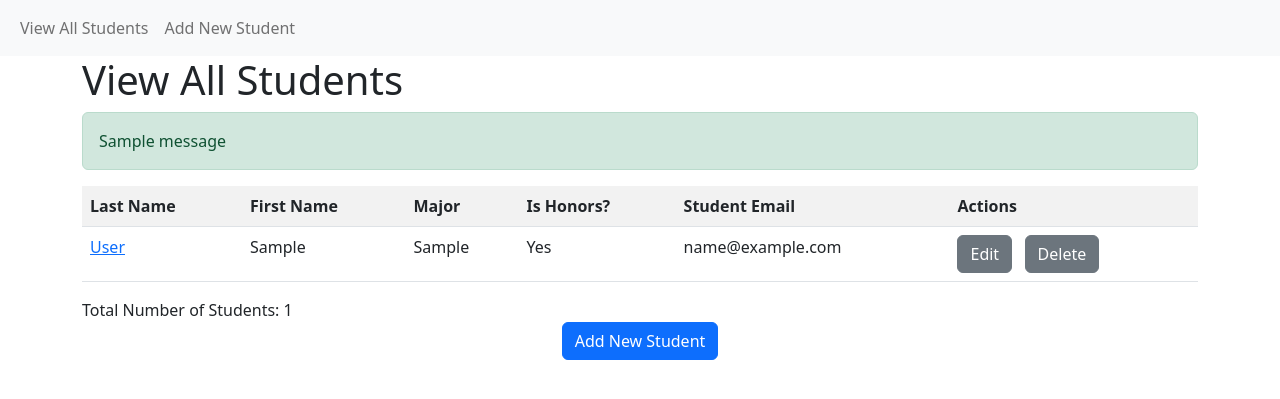
After one commit to LocLe24/helloWorld2, a Flask app: page /student/view in a window 1280 px wide. The commit adds this page. Shown: the top 399 px of the page. Run offline with Flask 3, Linux system fonts and the light colour scheme; tables that the repository leaves empty hold one stand-in row (values such as "Sample post"); one stand-in notice (Sample message) is shown.

Commit message:
inserted email address

```diff
--- a/app.py
+++ b/app.py
@@ -1,34 +1,134 @@
-from flask import Flask, render_template, request
+import os
+from flask import Flask, render_template, request, redirect, url_for, flash
+from models import db, Student, Major
+from datetime import datetime as dt
+
+basedir = os.path.abspath(os.path.dirname(__file__))
 
 app = Flask(__name__)
+app.config['SQLALCHEMY_DATABASE_URI'] = 'sqlite:///' + os.path.join(basedir, 'university.db')
+app.config['SQLALCHEMY_TRACK_MODIFICATIONS'] = False
+app.config['SECRET_KEY'] = 'beyond_course_scope'
+db.init_app(app)
+
+
+@app.route('/student/view')
+def student_view_all():
+    students = Student.query.outerjoin(Major, Student.major_id == Major.major_id) \
+        .add_entity(Major) \
+        .order_by(Student.last_name, Student.first_name) \
+        .all()
+    return render_template('student_view_all.html', students=students)
+
+
+@app.route('/student/view/<int:student_id>')
+def student_view(student_id):
+    student = Student.query.filter_by(student_id=student_id).first()
+    majors = Major.query.order_by(Major.major) \
+        .order_by(Major.major) \
+        .all()
+
+    if student:
+        return render_template('student_entry.html', student=student, majors=majors, action='read')
+
+    else:
+        flash(f'Student attempting to be viewed could not be found!', 'error')
+        return redirect(url_for('student_view_all'))
+
+@app.route('/student/create', methods=['GET', 'POST'])
+def student_create():
+    if request.method == 'GET':
+        majors = Major.query.order_by(Major.major) \
+            .order_by(Major.major) \
+            .all()
+        return render_template('student_entry.html', majors=majors, action='create')
+    elif request.method == 'POST':
+        first_name = request.form['first_name']
+        last_name = request.form['last_name']
+        major_id = request.form['major_id']
+
+        birth_date = request.form['birth_date']
+        is_honors = True if 'is_honors' in request.form else False
+        student_email = request.form['student_email']
+
+        student = Student(first_name=first_name, last_name=last_name, major_id=major_id,
+                          birth_date=dt.strptime(birth_date, '%Y-%m-%d'), is_honors=is_honors,
+                          student_email=student_email)
+        db.session.add(student)
+        db.session.commit()
+        flash(f'{first_name} {last_name} was successfully added!', 'success')
+        return redirect(url_for('student_view_all'))
+
+    flash('Invalid action. Please try again.', 'error')
+    return redirect(url_for('student_view_all'))
+
+
+@app.route('/student/update/<int:student_id>', methods=['GET', 'POST'])
+def student_edit(student_id):
+    if request.method == 'GET':
+        student = Student.query.filter_by(student_id=student_id).first()
+        majors = Major.query.order_by(Major.major) \
+            .order_by(Major.major) \
+            .all()
+
+        if student:
+            return render_template('student_entry.html', student=student, majors=majors, action='update')
+
+        else:
+            flash(f'Student attempting to be edited could not be found!', 'error')
+
+    elif request.method == 'POST':
+        student = Student.query.filter_by(student_id=student_id).first()
+
+        if student:
+            student.first_name = request.form['first_name']
+            student.last_name = request.form['last_name']
+            student.major_id = request.form['major_id']
+            student.birthdate = dt.strptime(request.form['birth_date'], '%Y-%m-%d')
+            student.num_credits_completed = request.form['num_credits_completed']
+            student.gpa = request.form['gpa']
+            student.is_honors = True if 'is_honors' in request.form else False
+
+            db.session.commit()
+            flash(f'{student.first_name} {student.last_name} was successfully updated!', 'success')
+        else:
+            flash(f'Student attempting to be edited could not be found!', 'error')
+
+        return redirect(url_for('student_view_all'))
+
+    return redirect(url_for('student_view_all'))
+
+@app.route('/student/delete/<int:student_id>')
+def student_delete(student_id):
+    student = Student.query.filter_by(student_id=student_id).first()
+
+    if student:
+        db.session.delete(student)
+        db.session.commit()
+        flash(f'{student} was successfully deleted!', 'success')
+    else:
+        flash(f'Delete failed! Student could not be found.', 'error')
+
+    return redirect(url_for('student_view_all'))
 
 
 @app.route('/')
-def hello_world():  # put application's code here
-    return 'Hello World from Loc Le. I am adding my first code change'
-
-@app.route('/hello')
-def hello():
-    return render_template('hello.html')
-
-@app.route('/about')
-def about():
-    return render_template('about.html')
-
-
-@app.route('/FavoriteCourse')
-def favorite_course():
-    print('BMGT' + request.args.get('subject'))
-    print('407' + request.args.get('Course_Number'))
-    return render_template('FavoriteCourse.html')
-
-@app.route('/contact' , methods=['GET', 'POST'])
-def contact():
-    if request.method == 'POST':
-        return render_template('contact.html', form_submitted=True)
-    else:
-        return render_template('contact.html')
+def home():
+    return redirect(url_for('student_view_all'))
 
 
 if __name__ == '__main__':
+    with app.app_context():
+        db.create_all()
+
+        # Execute only once! Initial loading of available majors
+        """
+        majors = ['Accounting', 'Finance', 'Information Systems', 'International Business', 'Management', \
+                    'Operations Management & Business Analytics', 'Supply Chain Management']
+        for each_major in majors:
+            print(each_major)
+            amajor = Major(major=each_major)
+            db.session.add(amajor)
+            db.session.commit()
+        """
     app.run()
--- a/templates/about.html
+++ b/templates/about.html
@@ -3,6 +3,7 @@
 <head>
     <meta charset="UTF-8">
     <title>About</title>
+    <link href="https://cdn.jsdelivr.net/npm/bootstrap@5.2.3/dist/css/bootstrap.min.css" rel="stylesheet" integrity="sha384-rbsA2VBKQhggwzxH7pPCaAqO46MgnOM80zW1RWuH61DGLwZJEdK2Kadq2F9CUG65" crossorigin="anonymous">
 </head>
 <body>
 <!-- Add heading 1-->
@@ -78,6 +79,6 @@
 <p>Here is the Robert H. Smith logo </p>
 <img src="https://terpconnect.umd.edu/~jbono/bmgt407/images/smith-logo.png" alt="UMD Smith School Logo"
      width="280" height="72">
-
+<script src="https://cdn.jsdelivr.net/npm/bootstrap@5.2.3/dist/js/bootstrap.bundle.min.js" integrity="sha384-kenU1KFdBIe4zVF0s0G1M5b4hcpxyD9F7jL+jjXkk+Q2h455rYXK/7HAuoJl+0I4" crossorigin="anonymous"></script>
 </body>
 </html>
--- a/templates/base.html
+++ b/templates/base.html
@@ -1,17 +1,32 @@
 <!DOCTYPE html>
 <html lang="en">
-<head>
-    <meta charset="UTF-8">
+  <head>
+    <meta charset="utf-8">
     <meta name="viewport" content="width=device-width, initial-scale=1">
-    <title>{% block page_title %} {% endblock %}</title>
-    <link href="https://cdn.jsdelivr.net/npm/bootstrap@5.2.3/dist/css/bootstrap.min.css" rel="style">
-</head>
-<body>
+    <title>{% block page_title %}{% endblock %}</title>
+    <link href="https://cdn.jsdelivr.net/npm/bootstrap@5.2.3/dist/css/bootstrap.min.css" rel="stylesheet" integrity="sha384-rbsA2VBKQhggwzxH7pPCaAqO46MgnOM80zW1RWuH61DGLwZJEdK2Kadq2F9CUG65" crossorigin="anonymous">
+  </head>
+  <body>
+  <nav class="navbar navbar-expand-lg navbar-light bg-light">
+  <div class="container-fluid">
+    <div class="collapse navbar-collapse" id="navbarSupportedContent">
+      <ul class="navbar-nav me-auto mb-2 mb-lg-0">
+        <li class="nav-item">
+          <a class="nav-link" href="{{ url_for('student_view_all') }}">View All Students</a>
+        </li>
+        <li class="nav-item">
+          <a class="nav-link" href="{{ url_for('student_create') }}">Add New Student</a>
+        </li>
+      </ul>
+    </div>
+  </div>
+</nav>
+
     <div class="container">
-    <h1> {% block page_head %} {% endblock %}</h1>
-        {% block page_content %} {% endblock %}
+        <h1>{% block page_head %}{% endblock %}</h1>
+
+        {% block page_content %}{% endblock %}
     </div>
-    <script src="https://cdn.jsdelivr.net/npm/bootstrap@5.2.3/dist/js/bootstrap.bundle.min.js">
-    </script>
-</body>
+    <script src="https://cdn.jsdelivr.net/npm/bootstrap@5.2.3/dist/js/bootstrap.bundle.min.js" integrity="sha384-kenU1KFdBIe4zVF0s0G1M5b4hcpxyD9F7jL+jjXkk+Q2h455rYXK/7HAuoJl+0I4" crossorigin="anonymous"></script>
+  </body>
 </html>
--- a/templates/contact.html
+++ b/templates/contact.html
@@ -3,6 +3,7 @@
 <head>
     <meta charset="UTF-8">
     <title>contact</title>
+    <link href="https://cdn.jsdelivr.net/npm/bootstrap@5.2.3/dist/css/bootstrap.min.css" rel="stylesheet" integrity="sha384-rbsA2VBKQhggwzxH7pPCaAqO46MgnOM80zW1RWuH61DGLwZJEdK2Kadq2F9CUG65" crossorigin="anonymous">
 </head>
 <body>
 
@@ -62,7 +63,7 @@
     {% endif %}
 </div>
 
-
+<script src="https://cdn.jsdelivr.net/npm/bootstrap@5.2.3/dist/js/bootstrap.bundle.min.js" integrity="sha384-kenU1KFdBIe4zVF0s0G1M5b4hcpxyD9F7jL+jjXkk+Q2h455rYXK/7HAuoJl+0I4" crossorigin="anonymous"></script>
 
 </body>
 </html>
--- a/templates/hello.html
+++ b/templates/hello.html
@@ -3,8 +3,10 @@
 <head>
     <meta charset="UTF-8">
     <title>Hello World</title>
+    <link href="https://cdn.jsdelivr.net/npm/bootstrap@5.2.3/dist/css/bootstrap.min.css" rel="stylesheet" integrity="sha384-rbsA2VBKQhggwzxH7pPCaAqO46MgnOM80zW1RWuH61DGLwZJEdK2Kadq2F9CUG65" crossorigin="anonymous">
 </head>
 <body>
 Hello World from Loc Le. This is my first html page.
+<script src="https://cdn.jsdelivr.net/npm/bootstrap@5.2.3/dist/js/bootstrap.bundle.min.js" integrity="sha384-kenU1KFdBIe4zVF0s0G1M5b4hcpxyD9F7jL+jjXkk+Q2h455rYXK/7HAuoJl+0I4" crossorigin="anonymous"></script>
 </body>
 </html>
--- /dev/null
+++ b/templates/student_view_all.html
@@ -0,0 +1,68 @@
+{% extends "base.html" %}
+
+{% block page_title %}
+    View All Students
+{% endblock %}
+
+{% block page_head %}
+    View All Students
+{% endblock %}
+
+{% block page_content %}
+
+    <div class="row">
+    <div class="col">
+
+        {% with messages = get_flashed_messages(with_categories=true) %}
+            {% if messages %}
+                {% for category, message in messages %}
+                  <div class="alert {{ 'alert-success' if category == 'success' else 'alert-danger' }}" role="alert">
+                    {{ message }}
+                  </div>
+                {% endfor %}
+            {% endif %}
+        {% endwith %}
+
+    <table class="table table-striped">
+        <tr>
+            <th>Last Name</th>
+			<th>First Name</th>
+            <th>Major</th>
+            <th>Is Honors?</th>
+            <th>Student Email</th>
+            <th>Actions</th>
+
+        </tr>
+
+        {% for each_student, each_major in students %}
+        <tr>
+            <td><a href="{{ url_for('student_view', student_id=each_student['student_id']) }}">{{ each_student['last_name'] }}</a></td>
+            <td>{{ each_student['first_name'] }}</td>
+            <td>{{ each_major['major'] }}</td>
+            <td>{{ 'Yes' if each_student['is_honors'] == 1 else 'No' }}</td>
+            <td>{{ each_student['student_email'] }}</td>
+            <td>
+                <a href="{{ url_for('student_edit', student_id=each_student['student_id']) }}" class="btn btn-secondary" role="button">Edit</a>
+                &nbsp;
+                <a href="{{ url_for('student_delete', student_id=each_student['student_id']) }}" class="btn btn-secondary" role="button">Delete</a>
+            </td>
+
+        </tr>
+        {% endfor %}
+    </table>
+    </div>
+    </div>
+
+    <div class="row">
+        <div class="col">
+            Total Number of Students: {{ students|length }}
+        </div>
+    </div>
+
+    <div class="row">
+        <div class="col text-center">
+            <a href="{{ url_for('student_create') }}" class="btn btn-primary" role="button">Add New Student</a>
+        </div>
+    </div>
+
+{% endblock %}
```
Also changed, not shown: models.py (added, +46 -0 lines), templates/student_entry.html (added, +132 -0 lines).
